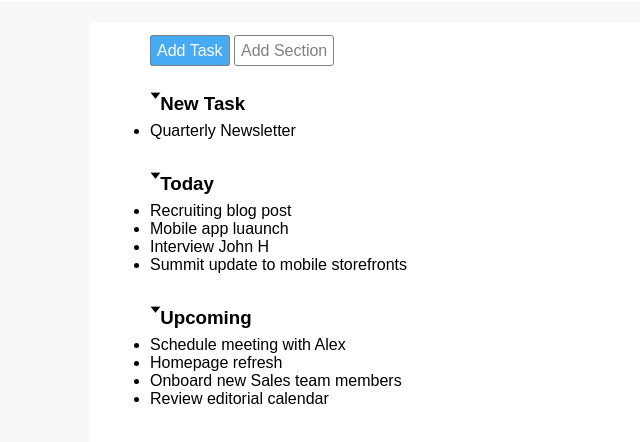
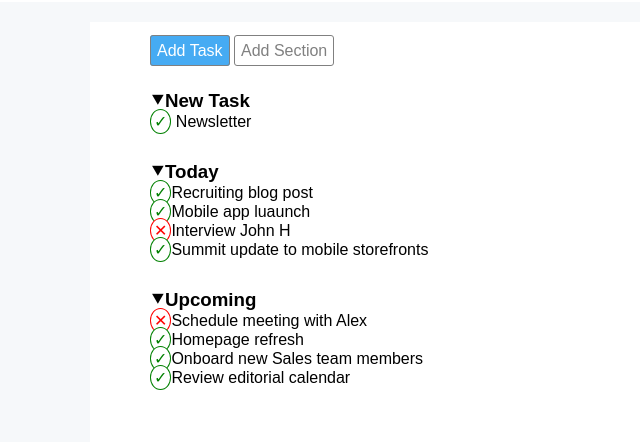
Before and after one commit to mauroanastasi/html-css-toboolist, a plain HTML site: page index.html in a window 1280 px wide. Shown: the part 58-500 px from the top of the page, without its empty margins (0-640 px from the left). Drawn offline with Linux system fonts and the light colour scheme.

Commit message:
[UPD] aggiunta simboli

```diff
--- a/css/style.css
+++ b/css/style.css
@@ -52,3 +52,28 @@ h1{
 h3{
    margin:30px 0 0 0;
 }
+
+ul{
+    list-style: none;
+
+}
+
+.true{
+    border-radius: 50%;
+    background-color: white;
+    color: green;
+    border: 1px solid green;
+    padding: 3px;
+
+}
+
+.false{
+    border-radius: 50%;
+    background-color: white;
+    color: red;
+    border: 1px solid red;
+    padding: 3px;
+
+}
+
+.margintest
--- a/index.html
+++ b/index.html
@@ -18,28 +18,28 @@
             <span class="square azzu">Add Task</span>
             <span class="square grey">Add Section</span>
             <div>
-                <h3>&#129171;New Task</h3>
+                <h3>&#11206;New Task</h3>
                 <ul>
-                    <li>Quarterly Newsletter</li>
+                    <li><span class="true">&#10003</span> Newsletter</li>
                 </ul>
 
 
 
-                <h3>&#129171;Today</h3>
+                <h3>&#11206;Today</h3>
                 <ul>
-                    <li>Recruiting blog post</li>
-                    <li>Mobile app luaunch</li>
-                    <li>Interview John H</li>
-                    <li>Summit update to mobile storefronts</li>
+                    <li><span class="true">&#10003</span>Recruiting blog post</li>
+                    <li><span class="true">&#10003</span>Mobile app luaunch</li>
+                    <li><span class="false">&#10005</span>Interview John H</li>
+                    <li><span class="true">&#10003</span>Summit update to mobile storefronts</li>
                 </ul>
 
 
-                <h3>&#129171;Upcoming</h3>
+                <h3>&#11206;Upcoming</h3>
                 <ul>
-                    <li>Schedule meeting with Alex</li>
-                    <li>Homepage refresh</li>
-                    <li>Onboard new Sales team members</li>
-                    <li>Review editorial calendar</li>
+                    <li><span class="false">&#10005</span>Schedule meeting with Alex</li>
+                    <li><span class="true">&#10003</span>Homepage refresh</li>
+                    <li><span class="true">&#10003</span>Onboard new Sales team members</li>
+                    <li><span class="true">&#10003</span>Review editorial calendar</li>
                 </ul>
             </div>
         </div>
```
